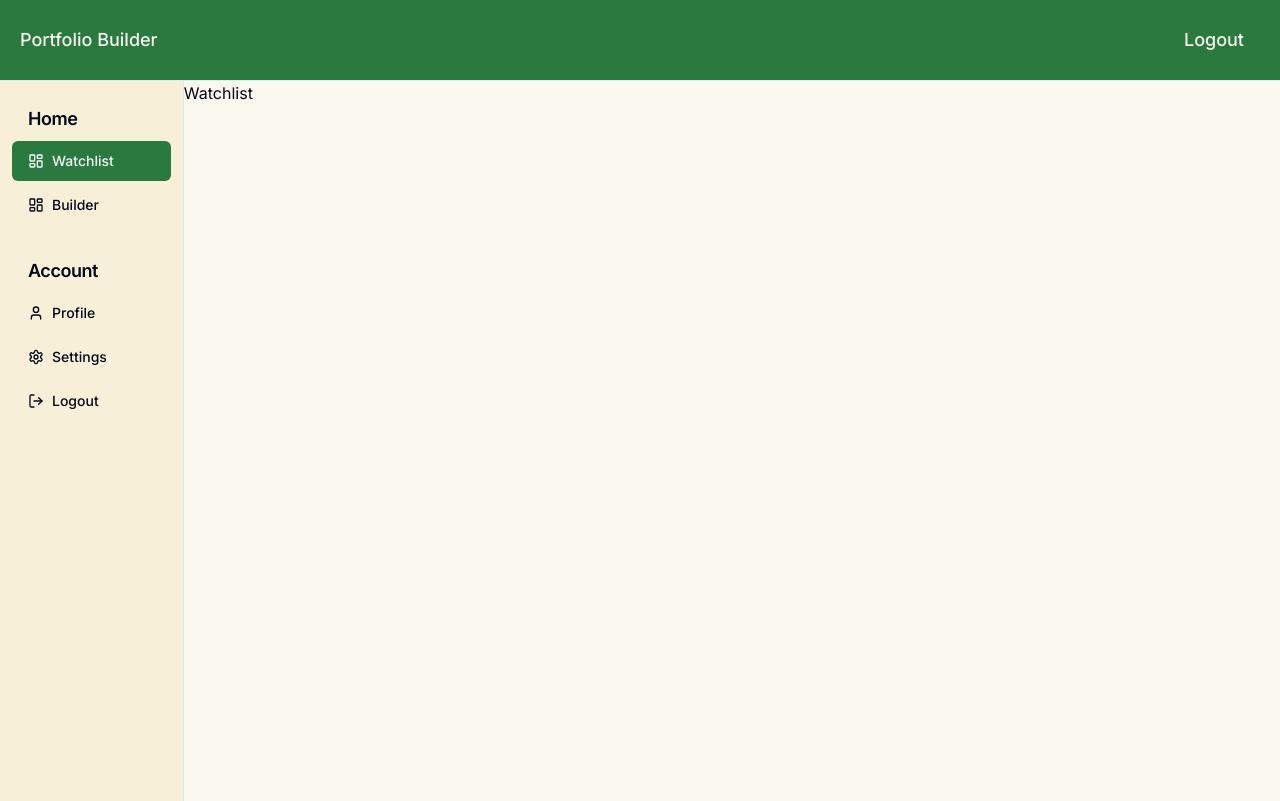
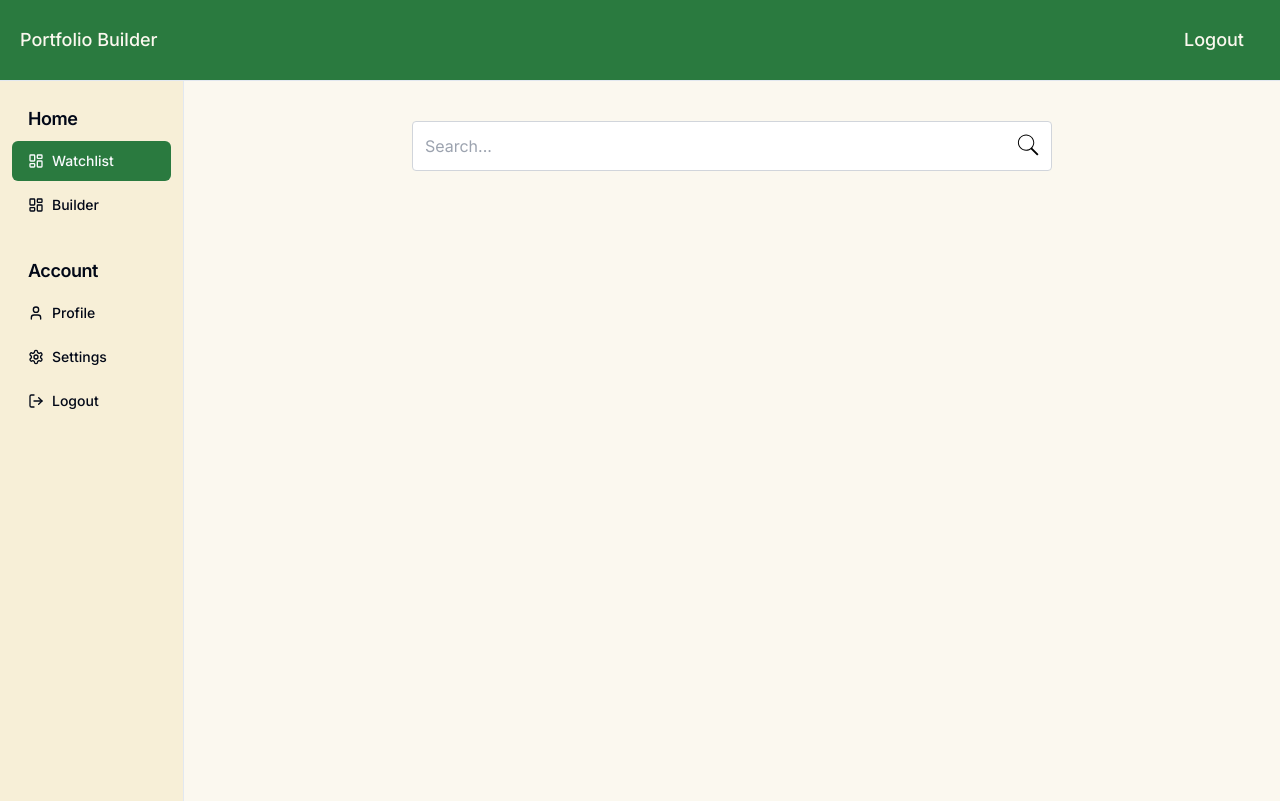
Before and after one commit to sohambasu963/PortfolioBuilder, a Next.js app in the folder client/: page / in a window 1280 px wide. Built offline with nearby package versions, Linux system fonts and the light colour scheme; no server answers; sample sign-in values are in the browser's storage.

Commit message:
added search bar to watchlist

```diff
--- a/client/src/components/watchlist-page.tsx
+++ b/client/src/components/watchlist-page.tsx
@@ -1,9 +1,43 @@
-import React from "react";
+import React, { useState } from "react";
+import Image from "next/image";
 
 export default function WatchlistPage() {
+  const [searchTerm, setSearchTerm] = useState("");
+  const [iconSrc, setIconSrc] = useState("/images/search.svg");
+
+  const handleSearchChange = (e: React.ChangeEvent<HTMLInputElement>) => {
+    setSearchTerm(e.target.value);
+  };
+
+  const handleMouseOver = () => {
+    setIconSrc("/images/search.gif");
+  };
+
+  const handleMouseOut = () => {
+    setIconSrc("/images/search.svg");
+  };
+
   return (
-    <div className="bg-cream h-[90vh]">
-      <h1>Watchlist</h1>
+    <div className="bg-cream h-[90vh] flex flex-col justify-start items-center pt-10">
+      <div className="relative w-[50vw]">
+        <input
+          type="text"
+          className="w-full px-3 py-3 border border-gray-300 rounded"
+          placeholder="Search..."
+          value={searchTerm}
+          onChange={handleSearchChange}
+        />
+        <div className="absolute top-0 right-0 mt-3 mr-3">
+          <Image
+            src={iconSrc}
+            alt="Search"
+            width={24}
+            height={24}
+            onMouseOver={handleMouseOver}
+            onMouseOut={handleMouseOut}
+          />
+        </div>
+      </div>
     </div>
   );
 }
```
Also changed, not shown: client/public/images/search.gif (added), client/public/images/search.svg (added).
